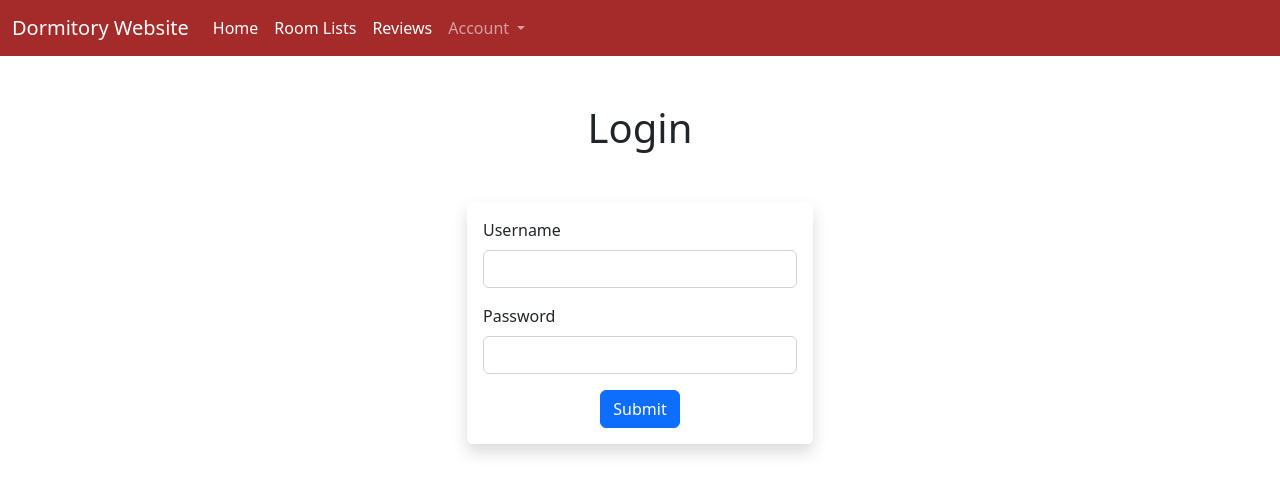
After one commit to Database-Project-Dormitory-website/Dormitory-Website, a Flask app: page /login/ in a window 1280 px wide. The commit adds this page. Shown: the top 494 px of the page. Run offline with Flask 3, Linux system fonts and the light colour scheme; some libraries are stand-ins or nearby versions.

Commit message:
Created login for both admin&user & created write review page

```diff
--- a/app.py
+++ b/app.py
@@ -1,3 +1,4 @@
+# from crypt import methods
 from flask import Flask, render_template, request, redirect, flash, session
 from werkzeug.security import generate_password_hash, check_password_hash
 from flask_mysqldb import MySQL
@@ -6,6 +7,7 @@ import yaml
 
 app = Flask(__name__)
 app.secret_key = '1893'
+
 cred = yaml.load(open('cred.yaml'), Loader=yaml.Loader)
 app.config['MYSQL_HOST'] = cred['mysql_host']
 app.config['MYSQL_USER'] = cred['mysql_user']
@@ -265,6 +267,41 @@ def remove_guest():
         return redirect(url_for('admindashboard'))
 
 
+@app.route('/login/', methods=['GET', 'POST'])
+def login():
+    if request.method == 'GET':
+        return render_template('login.html')
+    elif request.method == 'POST':
+        loginForm = request.form
+        username = loginForm['username']
+        cur = mysql.connection.cursor()
+        queryStatement = f"SELECT * FROM user WHERE username = '{username}'"
+        numRow = cur.execute(queryStatement)
+        if numRow > 0:
+            user =  cur.fetchone()
+            if check_password_hash(user['password'], loginForm['password']):
+
+                # Record session information
+                session['login'] = True
+                session['username'] = user['username']
+                session['firstName'] = user['first_name']
+                session['lastName'] = user['last_name']
+                print(session['username'])
+                flash('Welcome ' + session['firstName'], 'success')
+                #flash("Log In successful",'success')
+                return redirect('/')
+            else:
+                cur.close()
+                flash("Password doesn't not match", 'danger')
+        else:
+            cur.close()
+            flash('User not found', 'danger')
+            return render_template('login.html')
+        cur.close()
+        return redirect('/')
+    return render_template('login.html')
+
+
 @app.route('/register/', methods=['GET', 'POST'])
 def register():
     if request.method == 'GET':
@@ -311,6 +348,30 @@ def roomlists():
 def reviews():
     return render_template('reviews.html')
 
+@app.route('/write-review/', methods=['GET', 'POST'])
+def write_review():
+    try:
+        username = session['username']
+    except:
+        flash('Please sign in first', 'danger')
+        return redirect('/login')
+    if request.method == 'POST':
+        review = request.form
+        body = review['body']
+        cur = mysql.connection.cursor()
+        queryStatement = (
+            f"INSERT INTO blog(username, body) "
+            f"VALUES('{username}', '{body}')"
+        )
+        print(queryStatement)
+        cur.execute(queryStatement)
+        mysql.connection.commit()
+        cur.close()
+        flash("Successfully posted", 'success')
+        return redirect('/')
+    return render_template('write-review.html')
+
+
 @app.route("/remove_menu_item", methods=['POST'])
 def remove_menu_item():
     item_id = request.form['item_id']
--- /dev/null
+++ b/templates/login.html
@@ -0,0 +1,27 @@
+{% extends 'base.html' %}
+{% block content %}
+
+<div class="container mt-5">
+  <div class="row justify-content-center">
+    <div class="col-md-6">
+      <h1 class="text-center mb-5">Login</h1>
+      <div class="shadow p-3 mb-5 bg-body rounded" style="margin: 50px 100px 100px 100px;">
+      <form method="POST">
+        <div class="mb-3">
+          <label for="username" class="form-label">Username</label>
+          <input type="text" class="form-control" id="username" name="username" />
+        </div>
+        <div class="mb-3">
+          <label for="password" class="form-label">Password</label>
+          <input type="password" class="form-control" id="password" name="password" />
+        </div>
+        <div class="text-center">
+          <button type="submit" class="btn btn-primary">Submit</button>
+        </div>
+      </form>
+      </div>
+    </div>
+  </div>
+</div>
+
+{% endblock %}
--- a/templates/navbar.html
+++ b/templates/navbar.html
@@ -25,9 +25,8 @@
           </a>
           <ul class="dropdown-menu">
             <li><a class="dropdown-item" href="{{ url_for('register') }}">Sign Up</a></li>
-            <li><a class="dropdown-item" href="{{ url_for('guestlogin') }}">Sign In</a></li>
+            <li><a class="dropdown-item" href="{{ url_for('login') }}">Sign In</a></li>
             <li><a class="dropdown-item" href="{{ url_for('index') }}">Log Out</a></li>
-            <li><a class="dropdown-item" href="{{ url_for('adminlogin') }}">Staff</a></li>
           </ul>
         </li>
       </ul>
--- a/templates/reviews.html
+++ b/templates/reviews.html
@@ -10,6 +10,10 @@
     </div>
 </div>
 
+<div class="text-center">
+    <button type="submit" class="btn btn-outline-secondary">Write Review</button>
+</div>
+
 
 
 {% endblock %}
```
Also changed, not shown: templates/write-review.html (added, +21 -0 lines).
